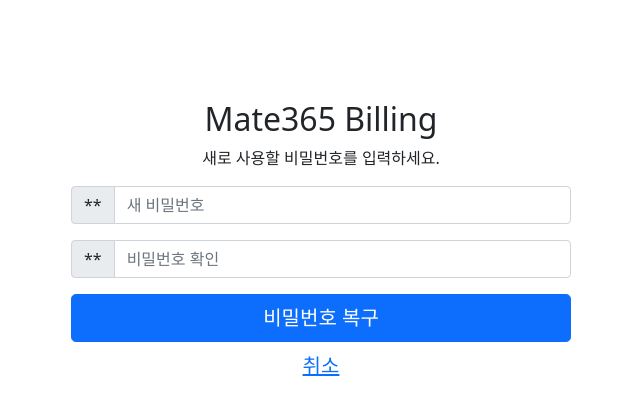
After one commit to rokag3-gb/BillingPortal2.0, a Django app: page /auth/reset/1/1/ in a window 1280 px wide. The commit adds this page. Shown: the top 415 px of the page, without its empty margins (319-959 px from the left). Run offline with Django 3.2, Linux system fonts and the light colour scheme; some libraries are stand-ins or nearby versions.

Commit message:
암호 초기화 화면 추가

```diff
--- a/Mate365BillingPortal/settings/base.py
+++ b/Mate365BillingPortal/settings/base.py
@@ -119,3 +119,4 @@ EMAIL_USE_SSL = envtools.getBool("EMAIL_USE_SSL", False)
 EMAIL_TIMEOUT = envtools.getInt("EMAIL_TIMEOUT", None)
 EMAIL_SSL_KEYFILE = os.getenv("EMAIL_SSL_KEYFILE", None)
 EMAIL_SSL_CERTFILE = os.getenv("EMAIL_SSL_CERTFILE", None)
+DEFAULT_FROM_EMAIL = os.getenv("EMAIL_FROM")
--- a/portal/templates/portal/auth/recover.html
+++ b/portal/templates/portal/auth/recover.html
@@ -3,7 +3,7 @@
 <div class="container-fluid">
   <form
     method="post"
-    action="{% url 'recover' %}"
+    action="{% url 'password_reset' %}"
     style="max-width: 500px; margin: 100px auto"
   >
 
@@ -27,7 +27,7 @@
         name="{{ form.email.html_name }}"
       />
     </div>
-    <button class="w-100 btn btn-lg btn-primary" type="submit" value="recover">
+    <button class="w-100 btn btn-lg btn-primary" type="submit" value="password_reset">
       비밀번호 복구
     </button>
     <a class="w-100 btn btn-lg btn-link" href="/auth/login">뒤로</a>
--- a/portal/templates/portal/auth/recover_done.html
+++ b/portal/templates/portal/auth/recover_done.html
@@ -3,7 +3,7 @@
 <div class="container-fluid">
   <form
     method="post"
-    action="{% url 'recover' %}"
+    action="{% url 'password_reset_done' %}"
     style="max-width: 500px; margin: 100px auto"
   >
 
--- /dev/null
+++ b/portal/templates/portal/auth/reset_confirm.html
@@ -0,0 +1,34 @@
+{% extends 'portal/base.html' %}
+{% block body %}
+<div class="container-fluid">
+  <form method="post" action="{% url 'password_reset_confirm' %}" style="max-width: 500px; margin: 100px auto">
+    <div style="text-align: center;">
+      <h2>Mate365 Billing</h2>
+      <p>새로 사용할 비밀번호를 입력하세요.</p>
+    </div>
+    {% if form.error_messages %}
+    <div class="alert alert-danger" role="alert">
+      새 비밀번호, 비밀번호 확인이 일치하지 않습니다. 다시 입력하세요.
+    </div>
+    {% endif %}
+    {% csrf_token %}
+    <div class="input-group mb-3">
+      <span class="input-group-text" id="basic-addon1">**</span>
+      <input type="{{ form.new_password1.field.widget.input_type }}"
+        value="{{ form.new_password1.value|default_if_none:'' }}" class="form-control" placeholder="새 비밀번호"
+        aria-label="새 비밀번호" aria-describedby="basic-addon1" name="{{ form.new_password1.html_name }}" />
+    </div>
+    <div class="input-group mb-3">
+      <span class="input-group-text" id="basic-addon1">**</span>
+      <input type="{{ form.new_password2.field.widget.input_type }}"
+        value="{{ form.new_password2.value|default_if_none:'' }}" class="form-control" placeholder="비밀번호 확인"
+        aria-label="비밀번호 확인" aria-describedby="basic-addon1" name="{{ form.new_password2.html_name }}" />
+    </div>
+    <button class="w-100 btn btn-lg btn-primary" type="submit" value="password_reset_confirm">
+      비밀번호 복구
+    </button>
+    <input type="hidden" name="next" value="{{ next }}" />
+    <a class="w-100 btn btn-lg btn-link" href="/auth/login">취소</a>
+  </form>
+</div>
+{% endblock %}
--- a/portal/urls.py
+++ b/portal/urls.py
@@ -4,8 +4,15 @@ from . import views
 
 urlpatterns = [
     path('', views.index, name='index'),
-    path('auth/login/', auth_views.LoginView.as_view(template_name='portal/auth/login.html'), name='login'),
-    path('auth/logout/', auth_views.LogoutView.as_view()),
-    path('auth/recover/', auth_views.PasswordResetView.as_view(template_name='portal/auth/recover.html'), name='recover'),
-    path('auth/recover/done', auth_views.PasswordResetDoneView.as_view(template_name='portal/auth/recover_done.html'))
+    path('auth/login/', auth_views.LoginView.as_view(
+        template_name='portal/auth/login.html'), name='login'),
+    path('auth/logout/', auth_views.LogoutView.as_view(), name='logout'),
+    path('auth/recover/', auth_views.PasswordResetView.as_view(
+        template_name='portal/auth/recover.html'), name='password_reset'),
+    path('auth/recover/done', auth_views.PasswordResetDoneView.as_view(template_name='portal/auth/recover_done.html'),
+         name='password_reset_done'),
+    path('auth/reset/<uidb64>/<token>/', auth_views.PasswordResetConfirmView.as_view(template_name='portal/auth/reset_confirm.html'),
+         name='password_reset_confirm'),
+    path('auth/reset/done/', auth_views.PasswordResetCompleteView.as_view(template_name='portal/auth/reset_complete.html'),
+         name='password_reset_complete')
 ]
```
Also changed, not shown: portal/templates/portal/auth/reset_complete.html (added, +14 -0 lines), README.md.
